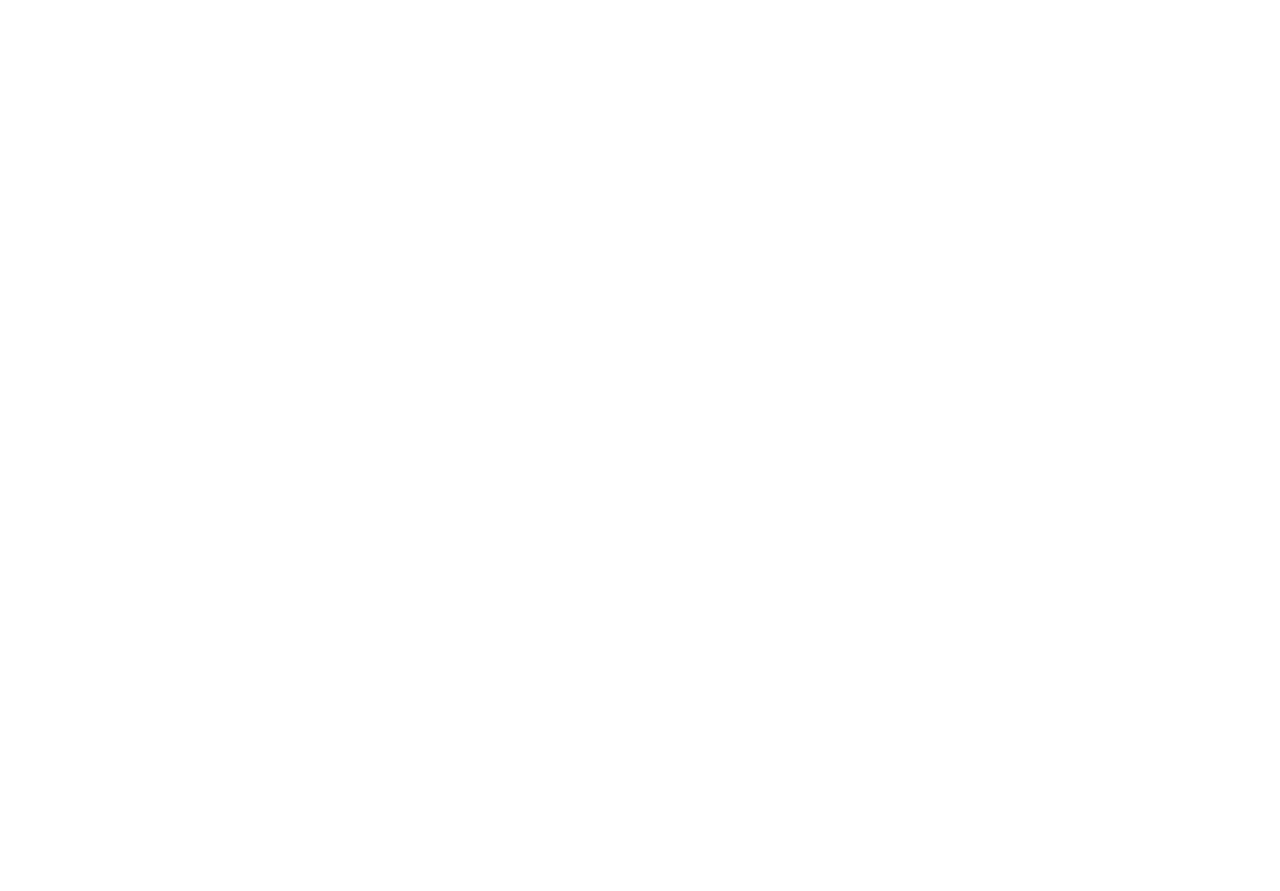
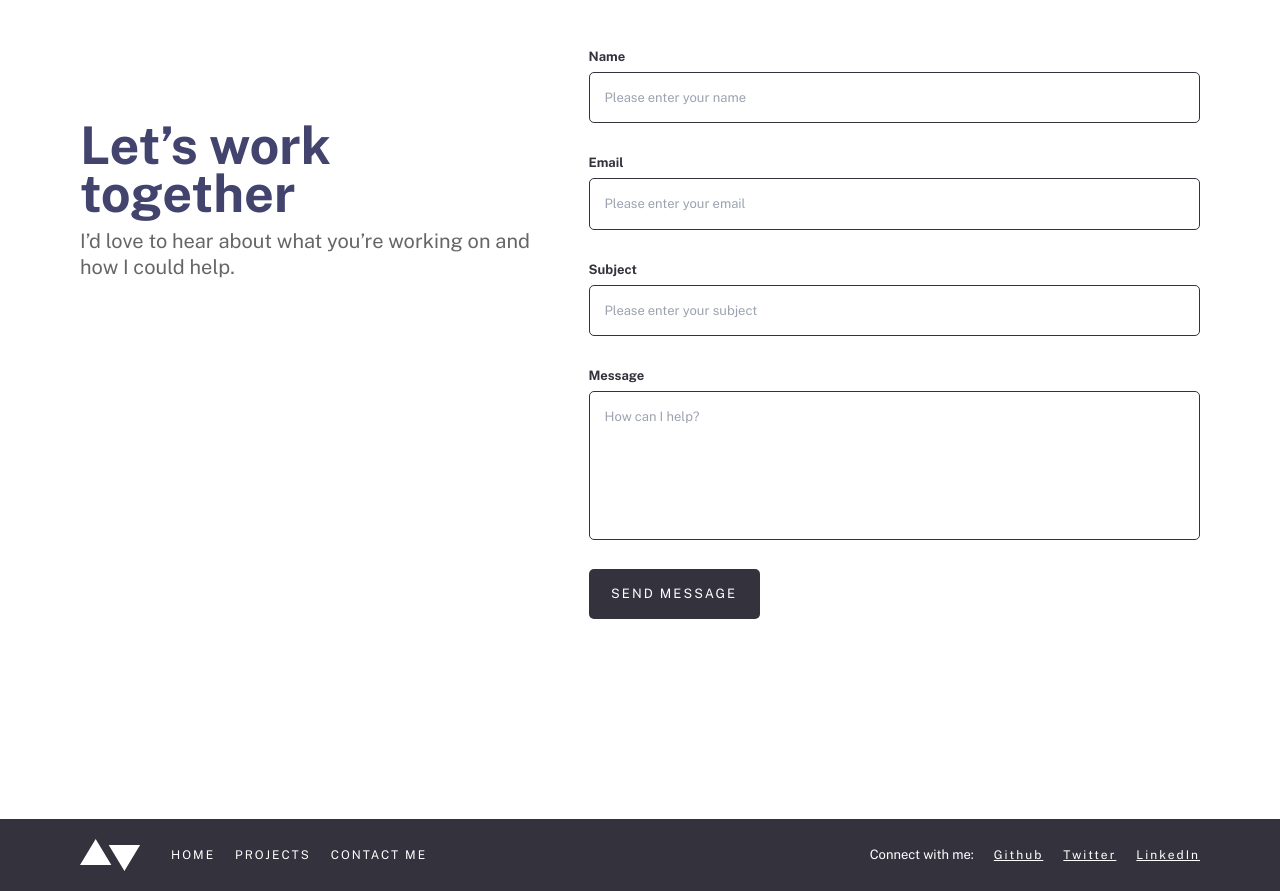
Before and after one commit to Olatoyan/my-portfolio, a React (Vite) app: page / in a window 1280 px wide. Shown: the part 3700-4591 px from the top of the page. Before the commit the page ends 3542 px from the top, so only its background shows below. Built offline with nearby package versions, Linux system fonts and the light colour scheme; a web font is replaced by a local one.

Commit message:
finished footer and contact section

```diff
--- a/package.json
+++ b/package.json
@@ -13,6 +13,7 @@
     "framer-motion": "^11.0.8",
     "react": "^18.2.0",
     "react-dom": "^18.2.0",
+    "react-hook-form": "^7.51.0",
     "react-icons": "^5.0.1",
     "react-router-dom": "^6.22.3"
   },
--- /dev/null
+++ b/src/components/home/Contact.tsx
@@ -0,0 +1,145 @@
+import { useForm } from "react-hook-form";
+
+type ContactState = {
+  name: string;
+  email: string;
+  subject: string;
+  message: string;
+};
+
+function Contact() {
+  const {
+    register,
+    handleSubmit,
+    formState: { errors },
+  } = useForm<ContactState>();
+
+  function onnSubmitData(data: ContactState) {
+    console.log(data);
+  }
+
+  return (
+    <section className="grid grid-cols-[1.5fr_2fr] gap-20 px-32 py-80">
+      <div className="pt-32">
+        <h3 className="text-[#42446e] text-[5.2rem] font-bold leading-[4.8rem] pb-4">
+          Let’s work together
+        </h3>
+        <p className="text-[#666] text-[2rem] leading-[2.6rem]">
+          I’d love to hear about what you’re working on and how I could help.
+        </p>
+      </div>
+      <form onSubmit={handleSubmit(onnSubmitData)} className="space-y-10">
+        <div>
+          <label
+            htmlFor="name"
+            className="text-[1.3rem] text-[#33323d] font-bold leading-[3rem] pb-3"
+          >
+            Name
+          </label>
+          <input
+            id="name"
+            type="text"
+            placeholder="Please enter your name"
+            className="w-full text-[1.3rem] rounded-[0.5rem] border border-solid border-[#33323d] bg-white bg-opacity-10 placeholder:text-opacity-40 text-black py-6 px-6 focus:border-blue-500 focus:outline-none focus:ring-[1px] focus:ring-blue-500"
+            {...register("name", {
+              required: "Please I'd love to know your name",
+              minLength: {
+                value: 3,
+                message: "Name must be at least 3 characters",
+              },
+            })}
+          />
+          {errors?.name?.message && (
+            <p className="text-red-500 text-[1.3rem]">
+              {errors?.name?.message}
+            </p>
+          )}
+        </div>
+        <div>
+          <label
+            htmlFor="email"
+            className="text-[1.3rem] text-[#33323d] font-bold leading-[3rem] pb-3"
+          >
+            Email
+          </label>
+          <input
+            id="email"
+            type="email"
+            placeholder="Please enter your email"
+            className="w-full text-[1.3rem] rounded-[0.5rem] border border-solid border-[#33323d] bg-white bg-opacity-10 placeholder:text-opacity-40 text-black py-6 px-6 focus:border-blue-500 focus:outline-none focus:ring-[1px] focus:ring-blue-500"
+            {...register("email", {
+              required: "Please leave an email I can reply to",
+              pattern: {
+                value: /^[A-Z0-9._%+-]+@[A-Z0-9.-]+\.[A-Z]{2,}$/i,
+                message: "Email must be a valid email",
+              },
+            })}
+          />
+          {errors?.email?.message && (
+            <p className="text-red-500 text-[1.3rem]">
+              {errors?.email?.message}
+            </p>
+          )}
+        </div>
+        <div>
+          <label
+            htmlFor="subject"
+            className="text-[1.3rem] text-[#33323d] font-bold leading-[3rem] pb-3"
+          >
+            Subject
+          </label>
+          <input
+            id="subject"
+            type="text"
+            placeholder="Please enter your subject"
+            className="w-full text-[1.3rem] rounded-[0.5rem] border border-solid border-[#33323d] bg-white bg-opacity-10 placeholder:text-opacity-40 text-black py-6 px-6 focus:border-blue-500 focus:outline-none focus:ring-[1px] focus:ring-blue-500"
+            {...register("subject", {
+              required: "Your message needs a subject",
+              minLength: {
+                value: 3,
+                message: "Subject must be at least 3 characters",
+              },
+            })}
+          />
+          {errors?.subject?.message && (
+            <p className="text-red-500 text-[1.3rem]">
+              {errors?.subject?.message}
+            </p>
+          )}
+        </div>
+        <div>
+          <label
+            htmlFor="message"
+            className="text-[1.3rem] text-[#33323d] font-bold leading-[3rem] pb-3"
+          >
+            Message
+          </label>
+          <textarea
+            id="message"
+            placeholder="How can I help?"
+            rows={6}
+            className="w-full text-[1.3rem] rounded-[0.5rem] border border-solid border-[#33323d] bg-white bg-opacity-10 placeholder:text-opacity-40 text-black py-6 px-6 focus:border-blue-500 focus:outline-none focus:ring-[1px] focus:ring-blue-500 resize-none"
+            {...register("message", {
+              required: "Please leave a message",
+              minLength: {
+                value: 3,
+                message: "Message must be at least 3 characters",
+              },
+            })}
+          />
+          {errors?.message?.message && (
+            <p className="text-red-500 text-[1.3rem]">
+              {errors?.message?.message}
+            </p>
+          )}
+        </div>
+
+        <button className="bg-[#33323d] text-white py-6  px-9 text-[1.3rem] tracking-[0.2rem] uppercase rounded-[0.5rem]">
+          Send Message
+        </button>
+      </form>
+    </section>
+  );
+}
+
+export default Contact;
--- /dev/null
+++ b/src/components/home/Footer.tsx
@@ -0,0 +1,60 @@
+import { Link } from "react-router-dom";
+
+function Footer() {
+  return (
+    <footer className="bg-[#33323d] px-32 flex items-center justify-between py-8">
+      <div className="flex items-center gap-12">
+        <img src="./favicon.svg" alt="footer logo" />
+        <ul className="flex items-center gap-8">
+          <li>
+            <Link
+              to="/"
+              className="text-[1.2rem] tracking-[0.2rem] uppercase text-white"
+            >
+              Home
+            </Link>
+          </li>
+          <li>
+            <Link
+              to="/"
+              className="text-[1.2rem] tracking-[0.2rem] uppercase text-white"
+            >
+              Projects
+            </Link>
+          </li>
+          <li>
+            <Link
+              to="/"
+              className="text-[1.2rem] tracking-[0.2rem] uppercase text-white"
+            >
+              Contact Me
+            </Link>
+          </li>
+        </ul>
+      </div>
+      <div className="flex items-center gap-8">
+        <p className="text-[1.3rem] text-white">Connect with me:</p>
+        <Link
+          to="https://github.com/olatoyan"
+          className="underline text-[1.2rem] tracking-[0.2rem] text-white"
+        >
+          Github
+        </Link>
+        <Link
+          to="https://twitter.com/_annonnymouss_"
+          className="underline text-[1.2rem] tracking-[0.2rem] text-white"
+        >
+          Twitter
+        </Link>
+        <Link
+          to="https://linkedin.com/in/olatoyan"
+          className="underline text-[1.2rem] tracking-[0.2rem] text-white"
+        >
+          LinkedIn
+        </Link>
+      </div>
+    </footer>
+  );
+}
+
+export default Footer;
--- a/src/components/home/Homepage.tsx
+++ b/src/components/home/Homepage.tsx
@@ -1,4 +1,6 @@
 import Header from "../../ui/Header";
+import Contact from "./Contact";
+import Footer from "./Footer";
 import HeroSection from "./HeroSection";
 import ProjectSection from "./ProjectSection";
 import TechStack from "./TechStack";
@@ -7,9 +9,13 @@ function Homepage() {
   return (
     <>
       <Header />
-      <HeroSection />
-      <TechStack />
-      <ProjectSection />
+      <main>
+        <HeroSection />
+        <TechStack />
+        <ProjectSection />
+        <Contact />
+      </main>
+      <Footer />
     </>
   );
 }
```
Also changed, not shown: 1 other file (tests, documents, lock files or other folders).
